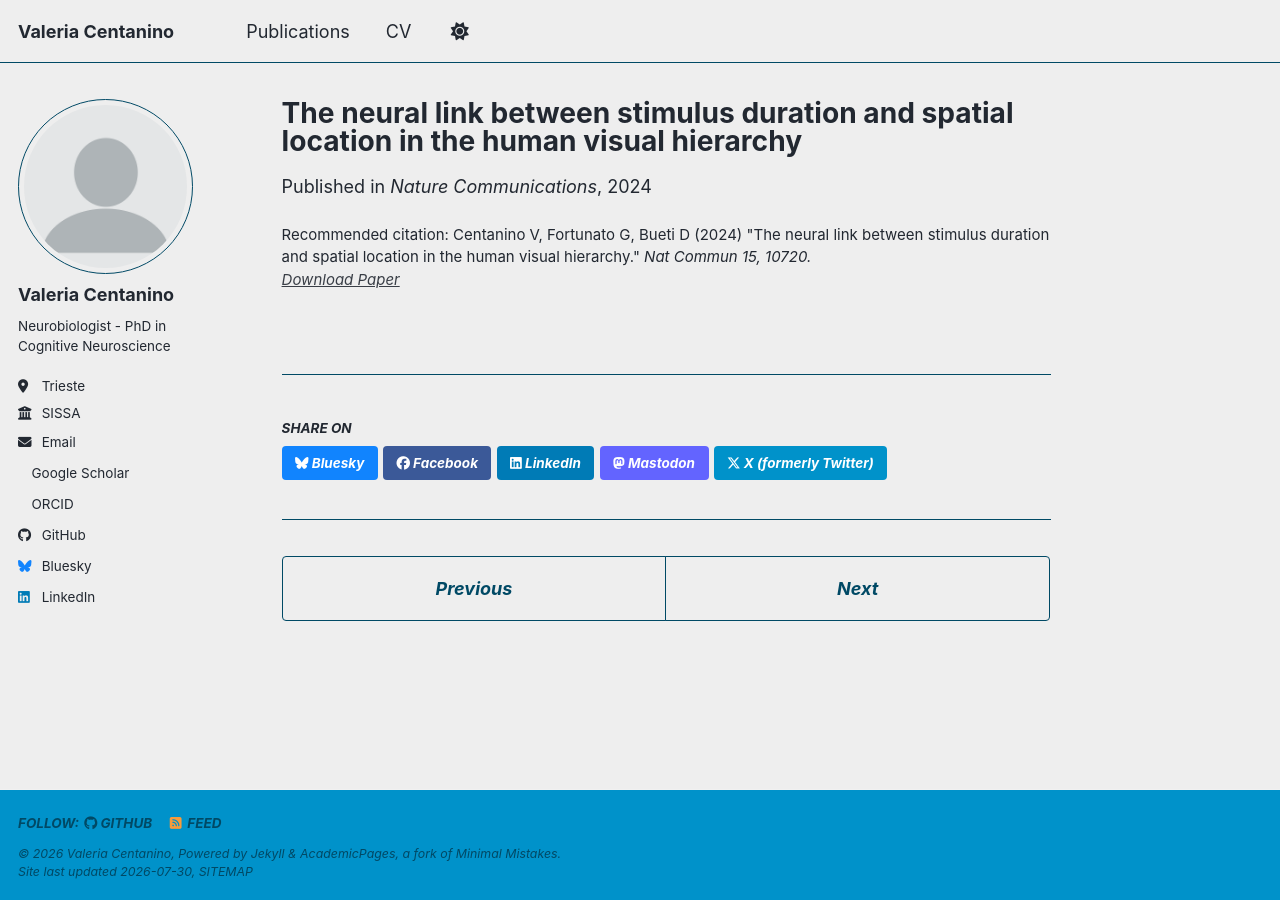
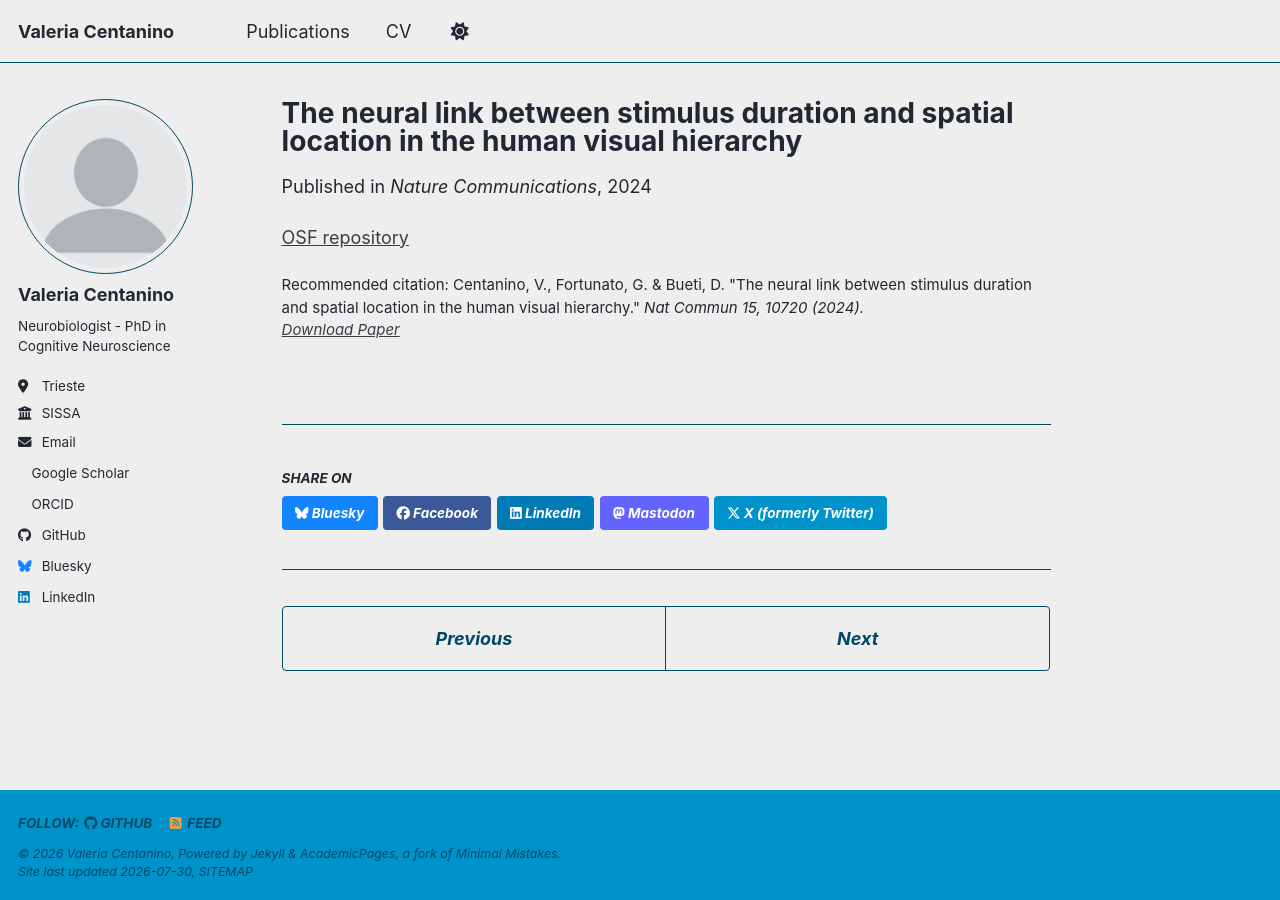
Before and after one commit to valecenta/valecenta.github.io, a Jekyll site: the page built from _publications/2024_space_and_time.md, in a window 1280 px wide. Built offline with Jekyll 4.4.1, drawn with Linux system fonts in a browser that asks for light colours; a style sheet for code colours, icons or effects is not loaded.

Commit message:
update publications with osf link

```diff
--- a/_publications/2024_space_and_time.md
+++ b/_publications/2024_space_and_time.md
@@ -7,6 +7,6 @@ excerpt: 'In this work, we investigated how the brain processes temporal informa
 date: 2024-12-27
 venue: 'Nature Communications'
 paperurl: 'https://doi.org/10.1038/s41467-024-54336-5'
-osfurl: 'https://osf.io/cy34q'
-citation: 'Centanino V, Fortunato G, Bueti D (2024) &quot;The neural link between stimulus duration and spatial location in the human visual hierarchy.&quot; <i>Nat Commun<i> 15, 10720.'
+citation: 'Centanino, V., Fortunato, G. & Bueti, D. &quot;The neural link between stimulus duration and spatial location in the human visual hierarchy.&quot; <i>Nat Commun<i> 15, 10720 (2024).'
 ---
+[OSF repository](https://osf.io/cy34q)
```
Also changed, not shown: _publications/2026_chrono_hierarchy.md (+1 -1 lines).
